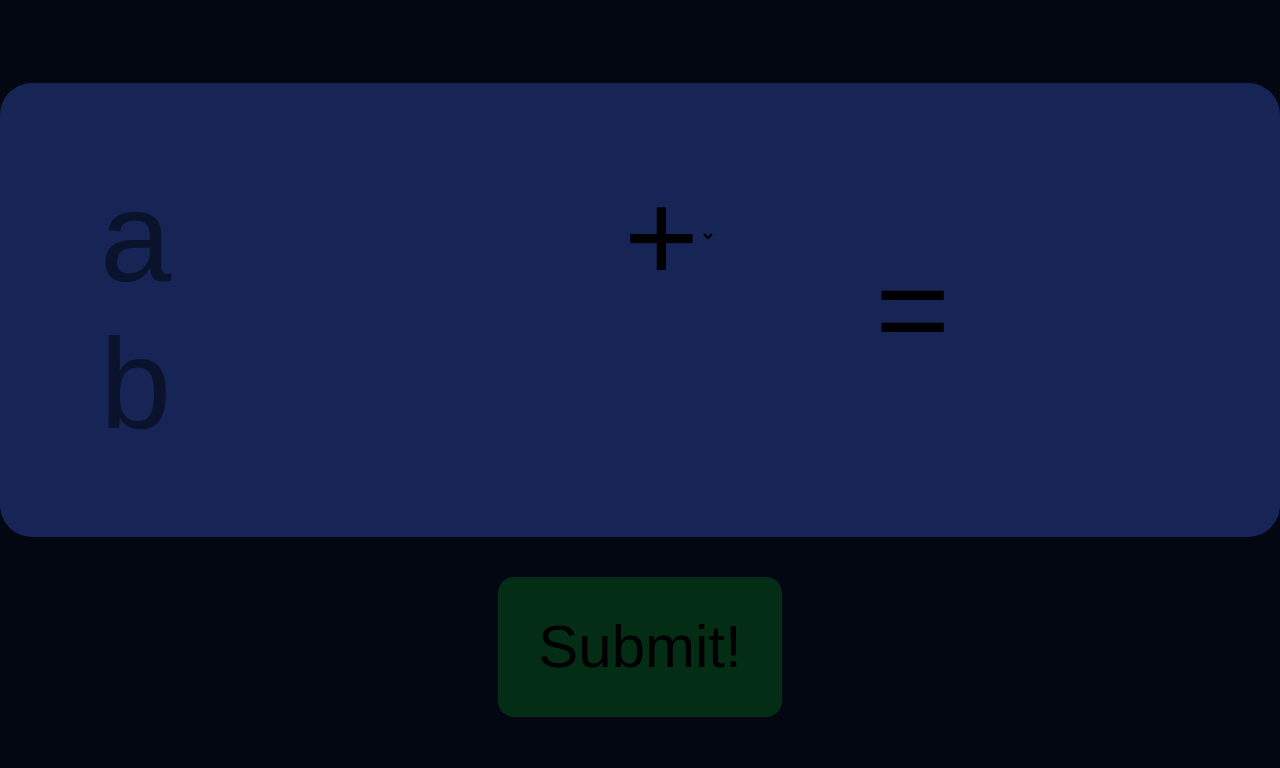
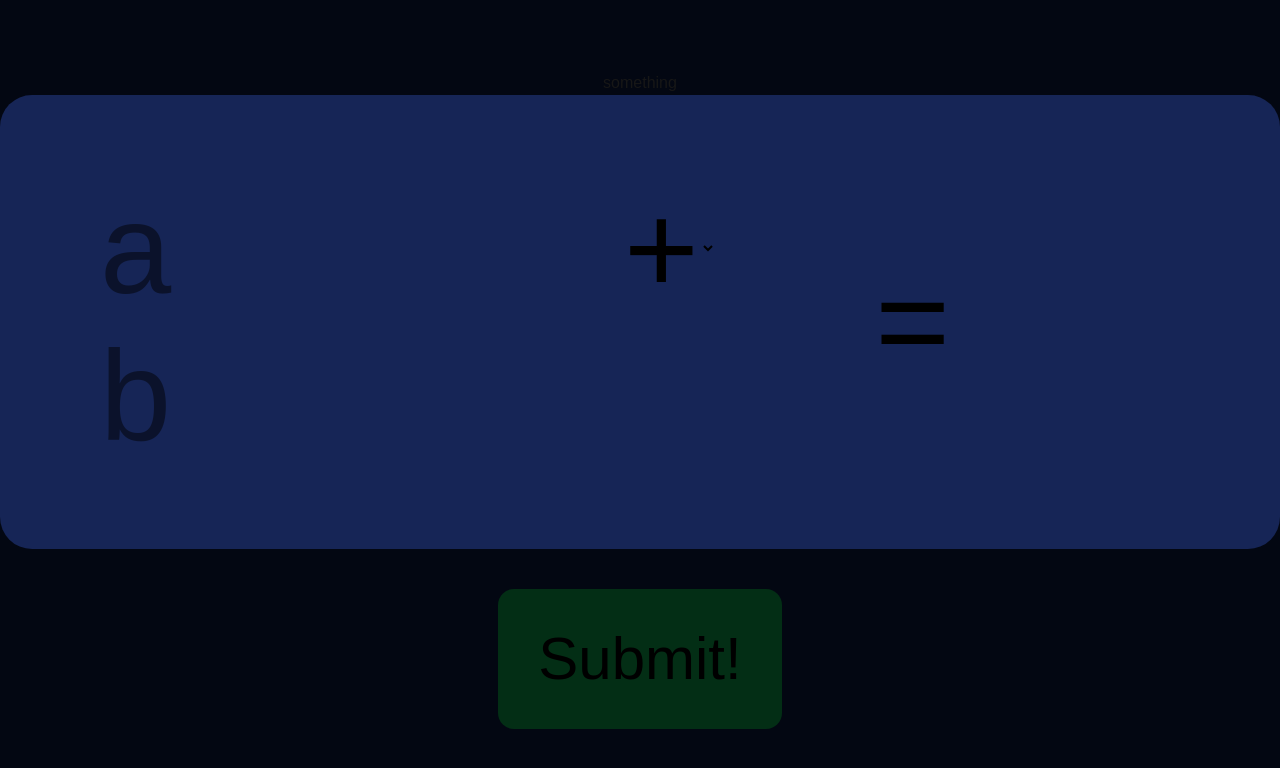
Before and after one commit to buraito-kun/test-mono-repo, a Next.js app in the folder apps/frontend/: page / in a window 1280 px wide. Shown: the top 768 px of the page. Built offline with nearby package versions, Linux system fonts and the light colour scheme.

Commit message:
feat: add something

```diff
--- a/apps/frontend/app/page.tsx
+++ b/apps/frontend/app/page.tsx
@@ -15,6 +15,7 @@ export default function Home() {
 
   return (
     <div className="w-screen h-screen flex flex-col place-items-center place-content-center bg-gray-950">
+      something
       <div className="p-20 bg-blue-950 rounded-4xl flex place-items-center">
         <label>
           <input
```
